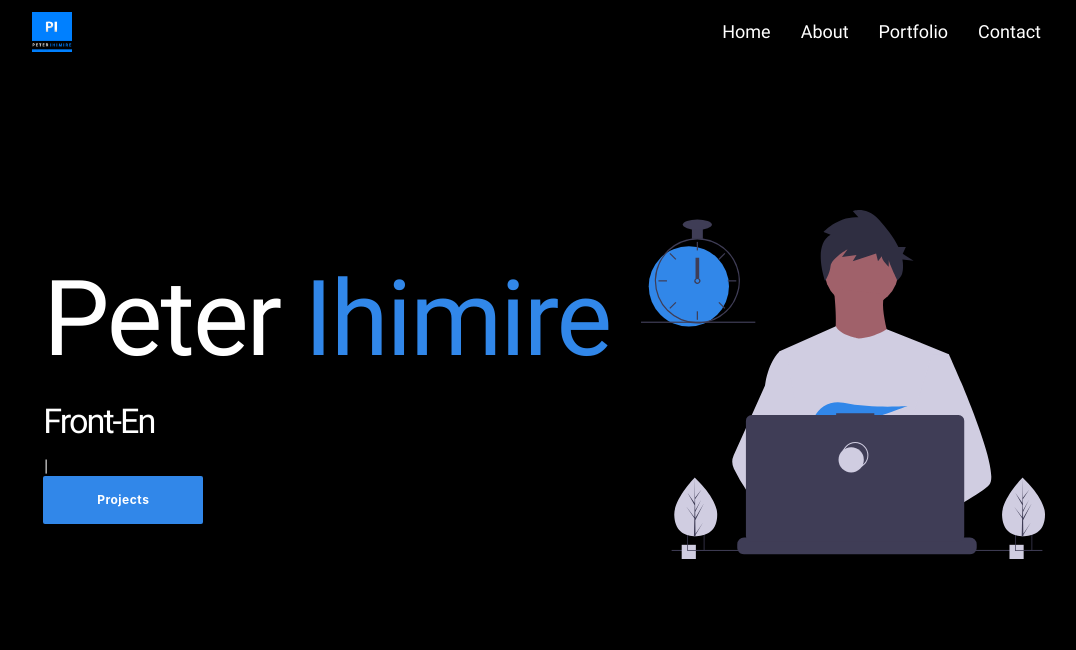
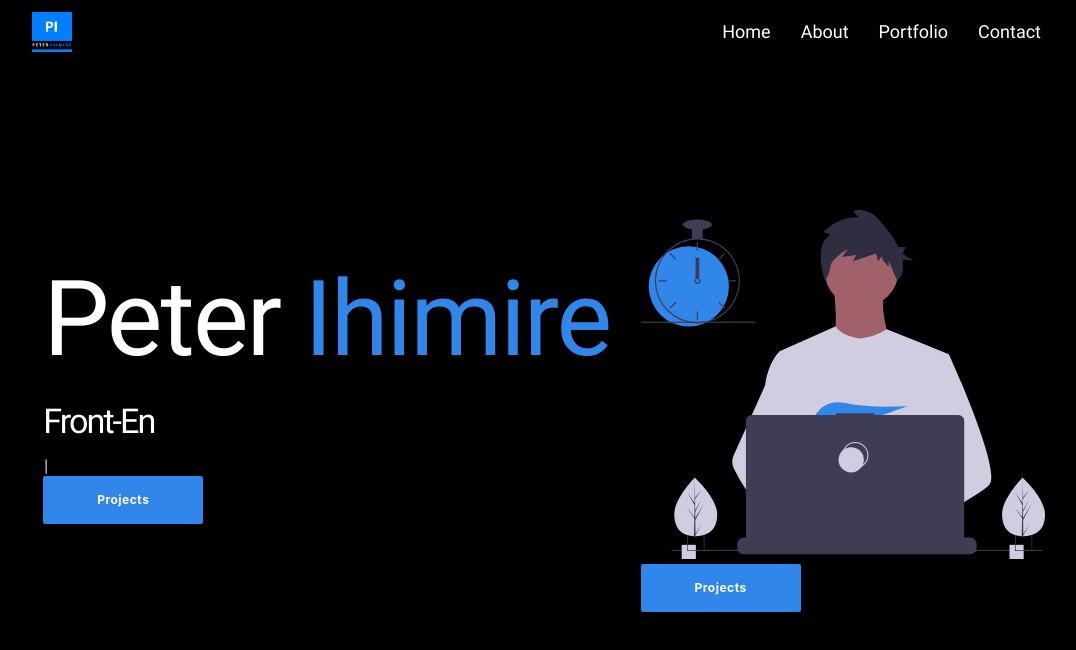
Before and after one commit to peterihimire/peterihimire-next, a Next.js app: page / in a window 1280 px wide. Shown: the top 650 px of the page, without its empty margins (96-1172 px from the left). Built offline with nearby package versions, Linux system fonts and the light colour scheme.

Commit message:
still working on the banner css

```diff
--- a/components/banner.js
+++ b/components/banner.js
@@ -21,7 +21,7 @@ const Banner = () => {
                       .start();
                   }}
                 />
-                <button className="btn btn-bigger">
+                <button className="btn btn-bigger hidden-xs">
                   <Link href="/portfolio" className=" btn-link-color">
                     <a>projects</a>
                   </Link>
@@ -35,6 +35,11 @@ const Banner = () => {
                   alt="programmer"
                   className="full-width banner-img"
                 />
+                <button className="btn btn-bigger visible-xs btn-xs">
+                  <Link href="/portfolio" className=" btn-link-color">
+                    <a>projects</a>
+                  </Link>
+                </button>
               </div>
             </div>
           </div>
--- a/styles/banner.css
+++ b/styles/banner.css
@@ -19,13 +19,18 @@
   position: relative;
   top: 60px;
 }
+@media (min-width: 993px) {
+  .main-text-container h1 {
+    font-size: 7rem;
+  }
+}
 @media (max-width: 992px) {
   .main-text-container {
     position: relative;
     top: 70px;
   }
   .main-text-container h1 {
-    font-size: 5rem;
+    font-size: 4.5rem;
   }
   .main-img-container {
     position: relative;
```
Also changed, not shown: styles/globals.css (+5 -2 lines).
